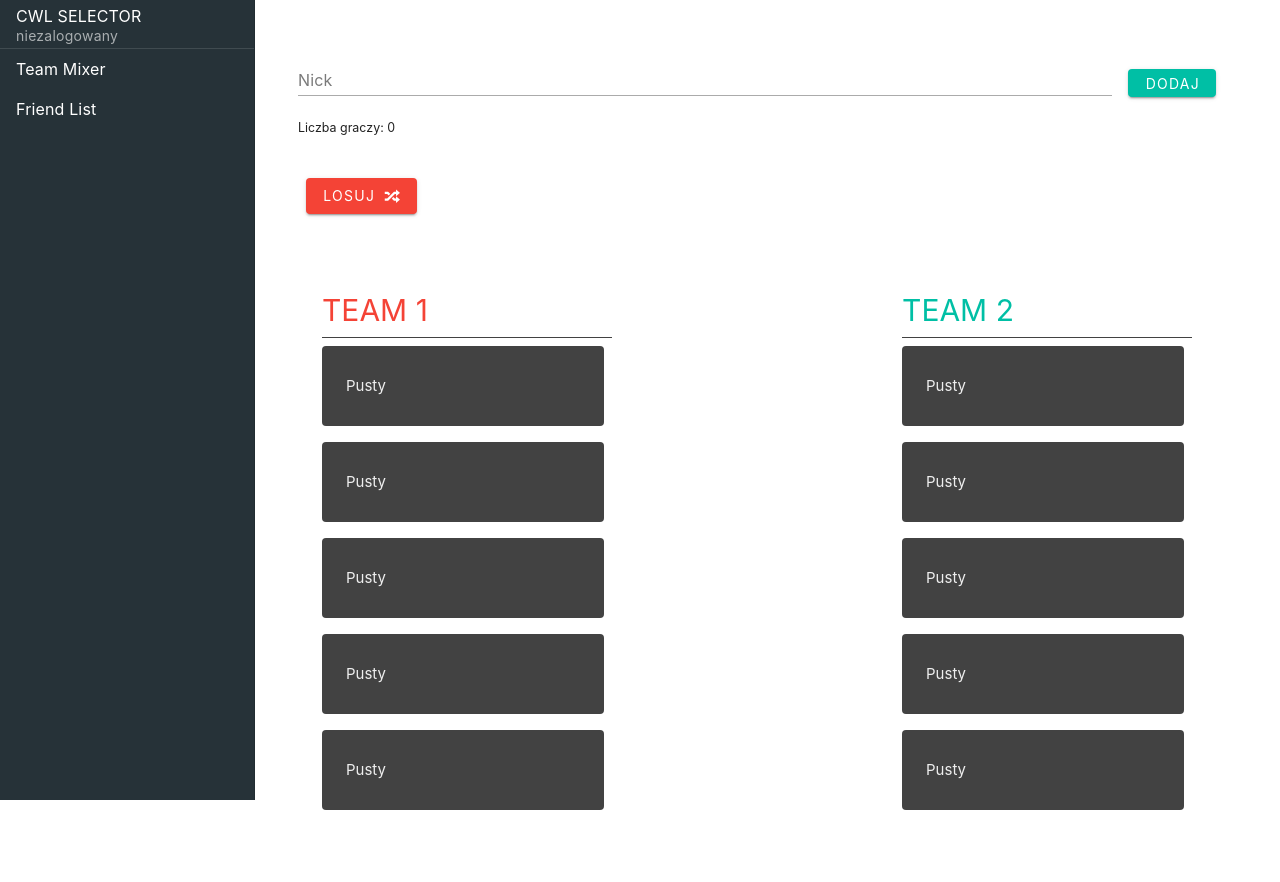
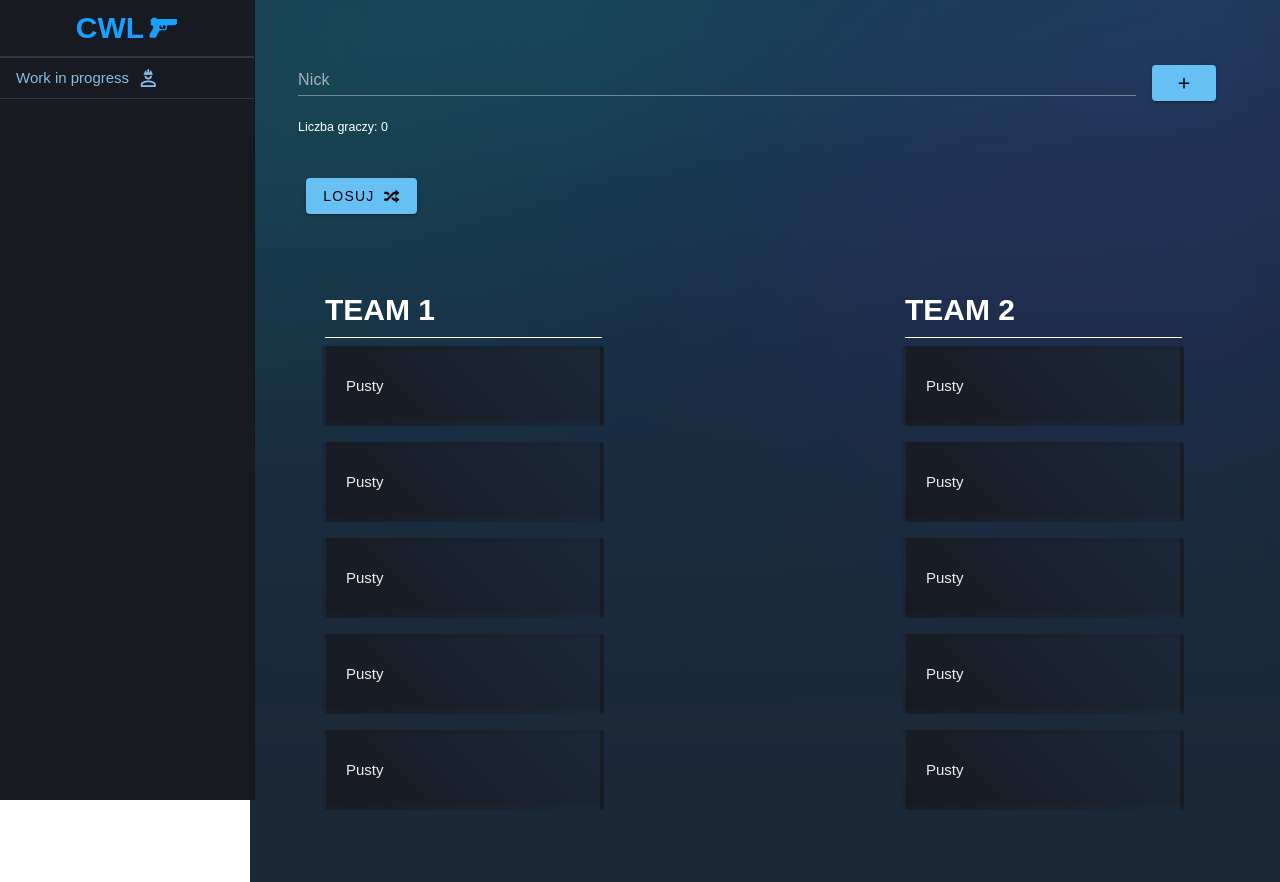
Before and after one commit to Cperek/cwl_selector, a Vue app in the folder frontend/: page / in a window 1280 px wide. Built offline with nearby package versions, Linux system fonts and the light colour scheme.

Commit message:
new Layout + remove from team button

```diff
--- a/frontend/src/assets/base.css
+++ b/frontend/src/assets/base.css
@@ -1,38 +1,34 @@
 /* color palette from <https://github.com/vuejs/theme> */
+
 :root {
     --vt-c-white: #ffffff;
     --vt-c-white-soft: #f8f8f8;
     --vt-c-white-mute: #f2f2f2;
-
     --vt-c-black: #181818;
     --vt-c-black-soft: #222222;
     --vt-c-black-mute: #282828;
-
     --vt-c-indigo: #2c3e50;
-
     --vt-c-divider-light-1: rgba(60, 60, 60, 0.29);
     --vt-c-divider-light-2: rgba(60, 60, 60, 0.12);
     --vt-c-divider-dark-1: rgba(84, 84, 84, 0.65);
     --vt-c-divider-dark-2: rgba(84, 84, 84, 0.48);
-
     --vt-c-text-light-1: var(--vt-c-indigo);
     --vt-c-text-light-2: rgba(60, 60, 60, 0.66);
     --vt-c-text-dark-1: var(--vt-c-white);
     --vt-c-text-dark-2: rgba(235, 235, 235, 0.64);
 }
 
+
 /* semantic color variables for this project */
+
 :root {
     --color-background: var(--vt-c-white);
     --color-background-soft: var(--vt-c-white-soft);
     --color-background-mute: var(--vt-c-white-mute);
-
     --color-border: var(--vt-c-divider-light-2);
     --color-border-hover: var(--vt-c-divider-light-1);
-
     --color-heading: var(--vt-c-text-light-1);
     --color-text: var(--vt-c-text-light-1);
-
     --section-gap: 160px;
 }
 
@@ -41,10 +37,8 @@
         --color-background: var(--vt-c-black);
         --color-background-soft: var(--vt-c-black-soft);
         --color-background-mute: var(--vt-c-black-mute);
-
         --color-border: var(--vt-c-divider-dark-2);
         --color-border-hover: var(--vt-c-divider-dark-1);
-
         --color-heading: var(--vt-c-text-dark-1);
         --color-text: var(--vt-c-text-dark-2);
     }
@@ -62,23 +56,9 @@ body {
     min-height: 100vh;
     color: var(--color-text);
     background: var(--color-background);
-  transition:
-    color 0.5s,
-    background-color 0.5s;
+    transition: color 0.5s, background-color 0.5s;
     line-height: 1.6;
-  font-family:
-    Inter,
-    -apple-system,
-    BlinkMacSystemFont,
-    'Segoe UI',
-    Roboto,
-    Oxygen,
-    Ubuntu,
-    Cantarell,
-    'Fira Sans',
-    'Droid Sans',
-    'Helvetica Neue',
-    sans-serif;
+    font-family: "Motiva Sans", Sans-serif;
     font-size: 15px;
     text-rendering: optimizeLegibility;
     -webkit-font-smoothing: antialiased;
--- a/frontend/src/assets/main.css
+++ b/frontend/src/assets/main.css
@@ -5,6 +5,8 @@
     padding: 2rem;
     font-weight: normal;
     width: 100%;
+    color: white;
+    background: url('/src/assets/colored_body_top.png') center top no-repeat #1b2838;
 }
 
 a,
@@ -13,6 +15,23 @@ a,
     color: hsla(160, 100%, 37%, 1);
     transition: 0.4s;
     padding: 3px;
+}
+
+#logonav {
+    font-weight: bold;
+    font-size: 30px;
+}
+
+.navtitle {
+    display: inline-flex!important;
+    justify-content: center!important;
+    align-items: center!important;
+    width: 100%;
+}
+
+.v-application {
+    color: white!important;
+    background-color: transparent!important;
 }
 
 @media (hover: hover) {
--- a/frontend/src/components/Nav.vue
+++ b/frontend/src/components/Nav.vue
@@ -1,8 +1,9 @@
 <template>
-      <v-navigation-drawer :width="255" color="blue-grey-darken-4">
-          <v-list-item title="CWL SELECTOR" subtitle="niezalogowany"></v-list-item>
+      <v-navigation-drawer :width="255" color="#171a21">
+          <v-list-item base-color="#1a9fff"><div class="navtitle"><span id="logonav">CWL</span><v-icon class="ml-1 d-flex" size="30" icon="mdi-pistol"></v-icon></div></v-list-item>
           <v-divider></v-divider>
-          <v-list-item link title="Team Mixer"></v-list-item>
-          <v-list-item link title="Friend List"></v-list-item>
+          <v-divider></v-divider>
+          <v-list-item base-color="#88bde9" link>Work in progress<v-icon class="ml-2" icon="mdi mdi-account-hard-hat-outline"></v-icon></v-list-item>
+          <v-divider></v-divider>
       </v-navigation-drawer>
 </template>
--- a/frontend/src/views/HomeView.vue
+++ b/frontend/src/views/HomeView.vue
@@ -186,8 +186,8 @@ const onDrop = (event: DragEvent, team: number, index: number) => {
   <main>
     <div class="d-flex">
       <v-text-field v-model="nick" :width="250" @keyup.enter="AddChip" label="Nick" variant="underlined"></v-text-field>
-      <v-btn  @click="AddChip" class="align-self-center ma-4" color="teal-accent-4" density="comfortable">
-      Dodaj
+      <v-btn  @click="AddChip" class="align-self-center ma-4" color="#66c0f4">
+        <v-icon icon="mdi mdi-plus"></v-icon>
       </v-btn>
     </div>
     <div>
@@ -211,7 +211,7 @@ const onDrop = (event: DragEvent, team: number, index: number) => {
   <div>
     <v-container class="mt-4 ml-0 pl-0">
       <div>
-        <v-btn  @click="RandomizeTeams" class="align-self-center ma-2" color="red">
+        <v-btn  @click="RandomizeTeams" class="align-self-center ma-2" color="#66c0f4">
         Losuj <v-icon class="ml-2" icon="mdi-shuffle-variant"></v-icon>
         </v-btn>
       </div>
@@ -238,16 +238,16 @@ const onDrop = (event: DragEvent, team: number, index: number) => {
                 @dragover.prevent
               >
                 <div v-if="teams.team0[n-1]" class="playerDiv">
-                  <v-avatar size="32" start color="surface-variant">
+                  <v-avatar size="20" start color="surface-variant">
                     <v-icon icon="mdi-account-circle"></v-icon>
                   </v-avatar>
                   <div class="d-flex" style="width: -webkit-fill-available;" >
                     {{ teams.team0[n-1].title }}
                   </div>
                   <div class="remove_team_card" width="100%" d-flex justify-end>
-                    <v-btn v-if="teams.team0[n-1] && Players.find((e) => e && e.id === teams.team0[n-1].id && e.locked === true)" @click="lockPlayer(teams.team0[n-1] ? teams.team0[n-1].id : -1)" float-right icon="mdi-lock-outline" color="red" size="27"></v-btn>
+                    <v-btn v-if="teams.team0[n-1] && Players.find((e) => e && e.id === teams.team0[n-1].id && e.locked === true)" @click="lockPlayer(teams.team0[n-1] ? teams.team0[n-1].id : -1)" float-right icon="mdi-lock-outline" color="red-accent-3" size="27"></v-btn>
                     <v-btn v-else @click="lockPlayer(teams.team0[n-1] ? teams.team0[n-1].id : -1)" float-right icon="mdi-lock-open-variant-outline" color="transparent" size="27"></v-btn>
-                    <v-btn float-right icon="mdi-close-thick" color="transparent" size="27"></v-btn>
+                    <v-btn @click="delete teams.team0[n-1]" float-right icon="mdi-close-thick" color="transparent" size="27"></v-btn>
                   </div>
                 </div>
                 <div class="d-flex ml-1" style="width: -webkit-fill-available;"  v-else>
@@ -270,16 +270,16 @@ const onDrop = (event: DragEvent, team: number, index: number) => {
                 @dragover.prevent
               >
                 <div v-if="teams.team1[n-1]" class="playerDiv">
-                  <v-avatar size="32" start color="surface-variant">
+                  <v-avatar size="20" start color="surface-variant">
                     <v-icon icon="mdi-account-circle"></v-icon>
                   </v-avatar>
                   <div class="d-flex" style="width: -webkit-fill-available;">
                     {{ teams.team1[n-1].title }}
                   </div>
                   <div class="remove_team_card" width="100%" d-flex justify-end>
-                    <v-btn v-if="teams.team1[n-1].id && Players.find((e) => e && e.id === teams.team1[n-1].id && e.locked === true)" @click="lockPlayer(teams.team1[n-1] ? teams.team1[n-1].id : -1)" float-right icon="mdi-lock-outline" color="teal-accent-4" size="27"></v-btn>
+                    <v-btn v-if="teams.team1[n-1] && Players.find((e) => e && e.id === teams.team1[n-1].id && e.locked === true)" @click="lockPlayer(teams.team1[n-1] ? teams.team1[n-1].id : -1)" float-right icon="mdi-lock-outline" color="teal-accent-4" size="27"></v-btn>
                     <v-btn v-else @click="lockPlayer(teams.team1[n-1] ? teams.team1[n-1].id : -1)" float-right icon="mdi-lock-open-variant-outline" color="transparent" size="27"></v-btn>
-                    <v-btn float-right icon="mdi-close-thick" color="transparent" size="27"></v-btn>
+                    <v-btn @click="delete teams.team1[n-1]" float-right icon="mdi-close-thick" color="transparent" size="27"></v-btn>
                   </div>
                 </div>
                 <div class="ml-1 d-flex" style="width: -webkit-fill-available;" v-else>
@@ -326,25 +326,23 @@ const onDrop = (event: DragEvent, team: number, index: number) => {
 }
 .team_1:hover
 {
-  border: 4px solid rgb(0, 191, 165);
+  border: 4px solid #c7d5e0;
 }
 .team_0:hover
 {
-  border: 4px solid rgb(244, 67, 54)
+  border: 4px solid #c7d5e0;
 }
 
-.t1{
-  color: rgb(0, 191, 165);
-
-}
-
-.t0{
- color: rgb(244, 67, 54)
+.team_0, .team_1{
+  background: linear-gradient(45deg, #171a21, #1b2838);
 }
 
 .t1, .t0{
-    border-bottom: 1px solid rgb(66, 66, 66);
+    border-bottom: 1px solid rgb(255, 255, 255);
     padding-bottom: 3px;
+    margin:0px 10px 0px 3px;
+    color: white;
+    font-weight: bold
 }
 
 </style>
```
Also changed, not shown: frontend/src/assets/colored_body_top.png (added). Lines whose indentation alone changed are shown as unchanged.
